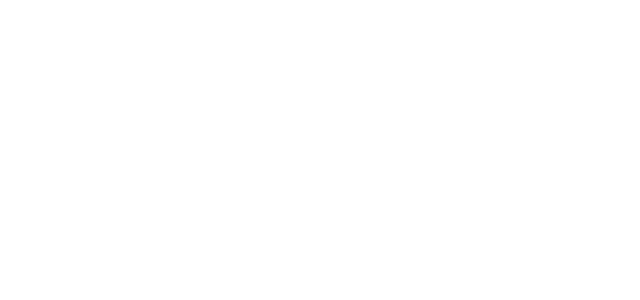
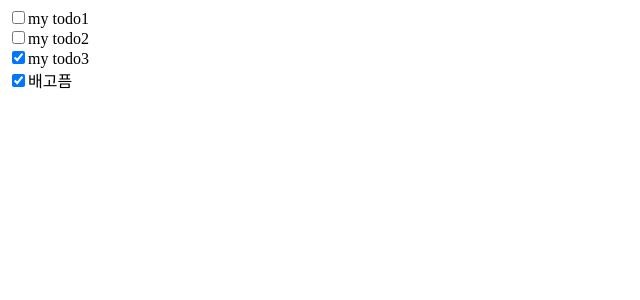
Before and after one commit to HongMinYeong/TODO, a React (Create React App) app in the folder client/: page / in a window 1280 px wide. Shown: the top 300 px of the page, without its empty margins (0-640 px from the left). Built offline with nearby package versions, Linux system fonts and the light colour scheme.

Commit message:
feat:todo 리스트 보이기

```diff
--- a/client/src/App.js
+++ b/client/src/App.js
@@ -1,5 +1,36 @@
+import { useState } from 'react';
+import Todo from './components/Todo';
 function App() {
-  return <div className="App"></div>;
+  const [todoItems, setTodoItems] = useState([
+    {
+      id: 1,
+      title: 'my todo1',
+      done: false,
+    },
+    {
+      id: 2,
+      title: 'my todo2',
+      done: false,
+    },
+    {
+      id: 3,
+      title: 'my todo3',
+      done: true,
+    },
+    {
+      id: 4,
+      title: '배고픔',
+      done: true,
+    },
+  ]);
+  return (
+    <div className="App">
+      {/* todoItems 반복, props 데이터(투두 갹채)를 자식 컴포넌트에게 전달 */}
+      {todoItems.map((item) => (
+        <Todo key={item.id} item={item} />
+      ))}
+    </div>
+  );
 }
 
 export default App;
--- /dev/null
+++ b/client/src/components/Todo.js
@@ -0,0 +1,18 @@
+import React from 'react';
+
+//checkbox와 label을 렌더링하는 투두 하나
+export default function Todo({ item }) {
+  console.log(item);
+  const { id, title, done } = item;
+  return (
+    <div>
+      <input
+        type="checkbox"
+        name={`todo${id}`}
+        id={`todo${id}`}
+        defaultChecked={done}
+      />
+      <label htmlFor={`todo${id}`}>{title}</label>
+    </div>
+  );
+}
```
